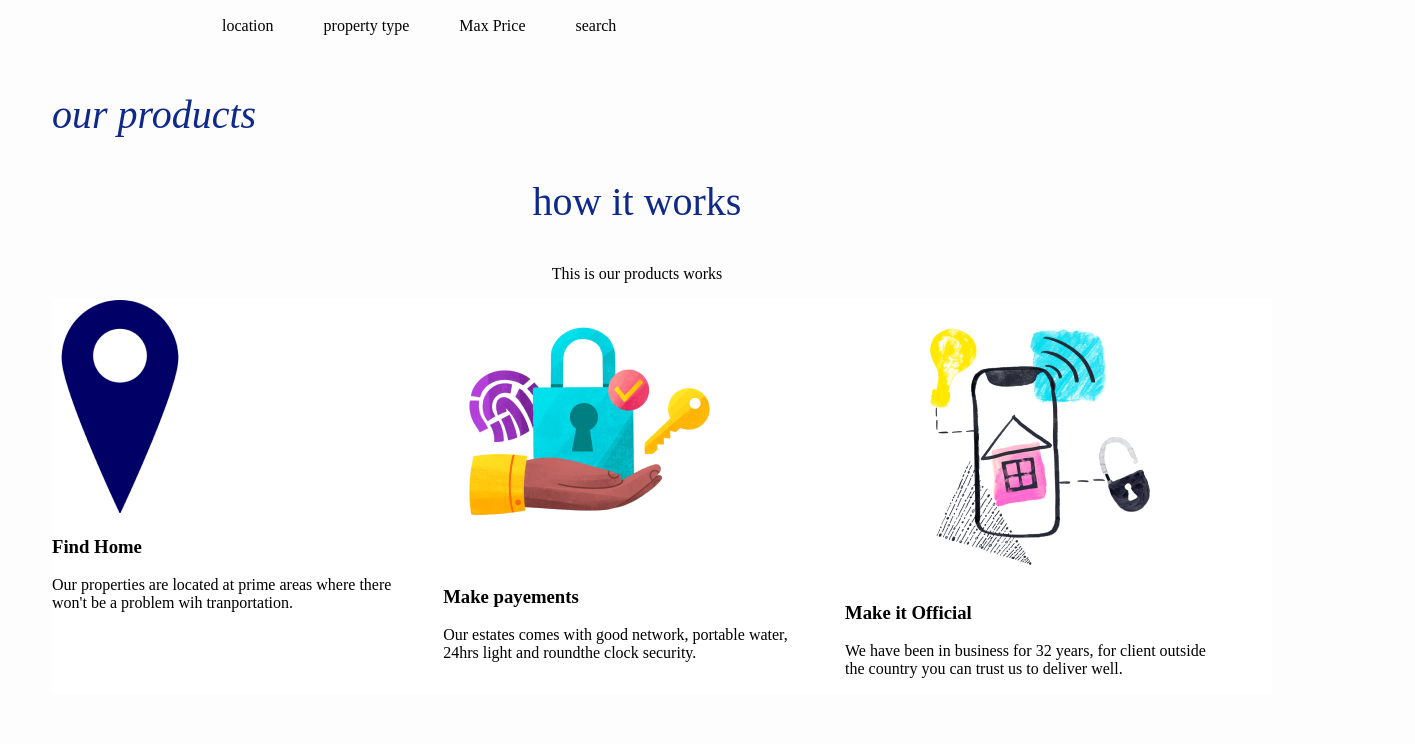
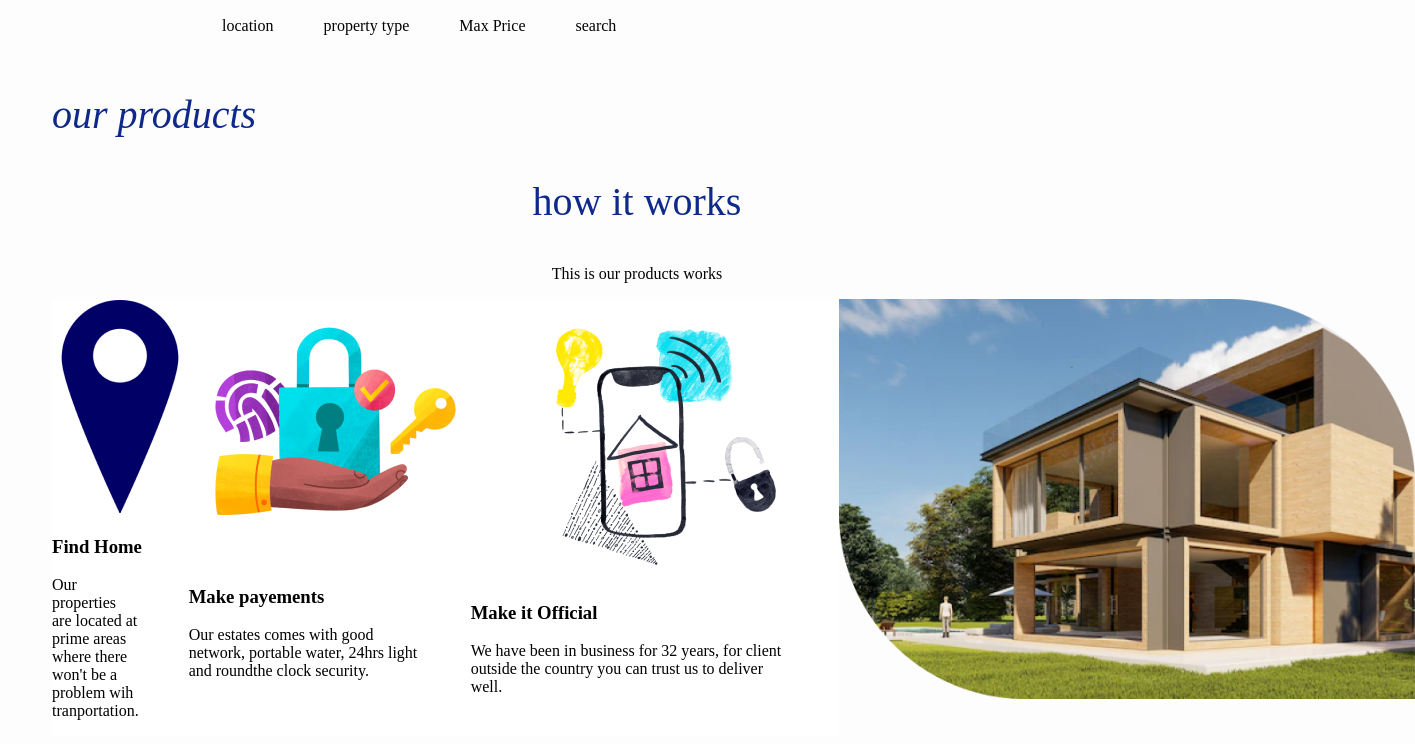
Before and after one commit to Josekariz/wknd_project, a plain HTML site: page index.html in a window 1280 px wide. Shown: the part 692-1436 px from the top of the page, 1415 px wide, since content can reach past the window. Before the commit the page ends 1394 px from the top, so only its background shows below. Drawn offline with Linux system fonts and the light colour scheme.

Commit message:
added display home inline with tiles

```diff
--- a/index.html
+++ b/index.html
@@ -59,7 +59,8 @@
          <p>We have been in business for 32 years, for client outside the country you can trust us to deliver well.</p>
 
 
-    </div class="why">
+    </div id="why">
+    <div class="home"><img src="./images/image 2.png" alt="" style="height: 400px;"></div>
 
 
 
```
Also changed, not shown: images/image 2.png (added), style.css (line endings or trailing spaces).
